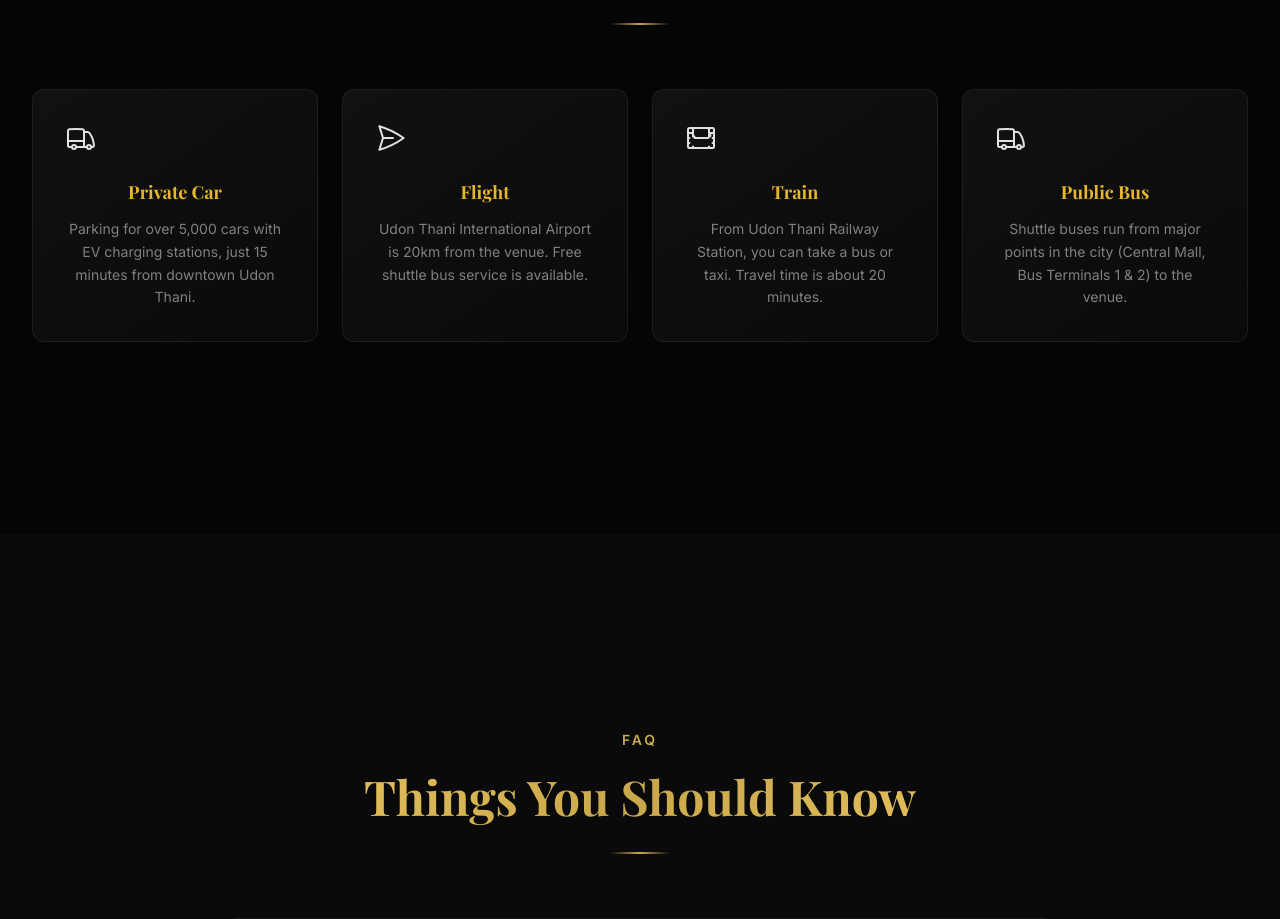
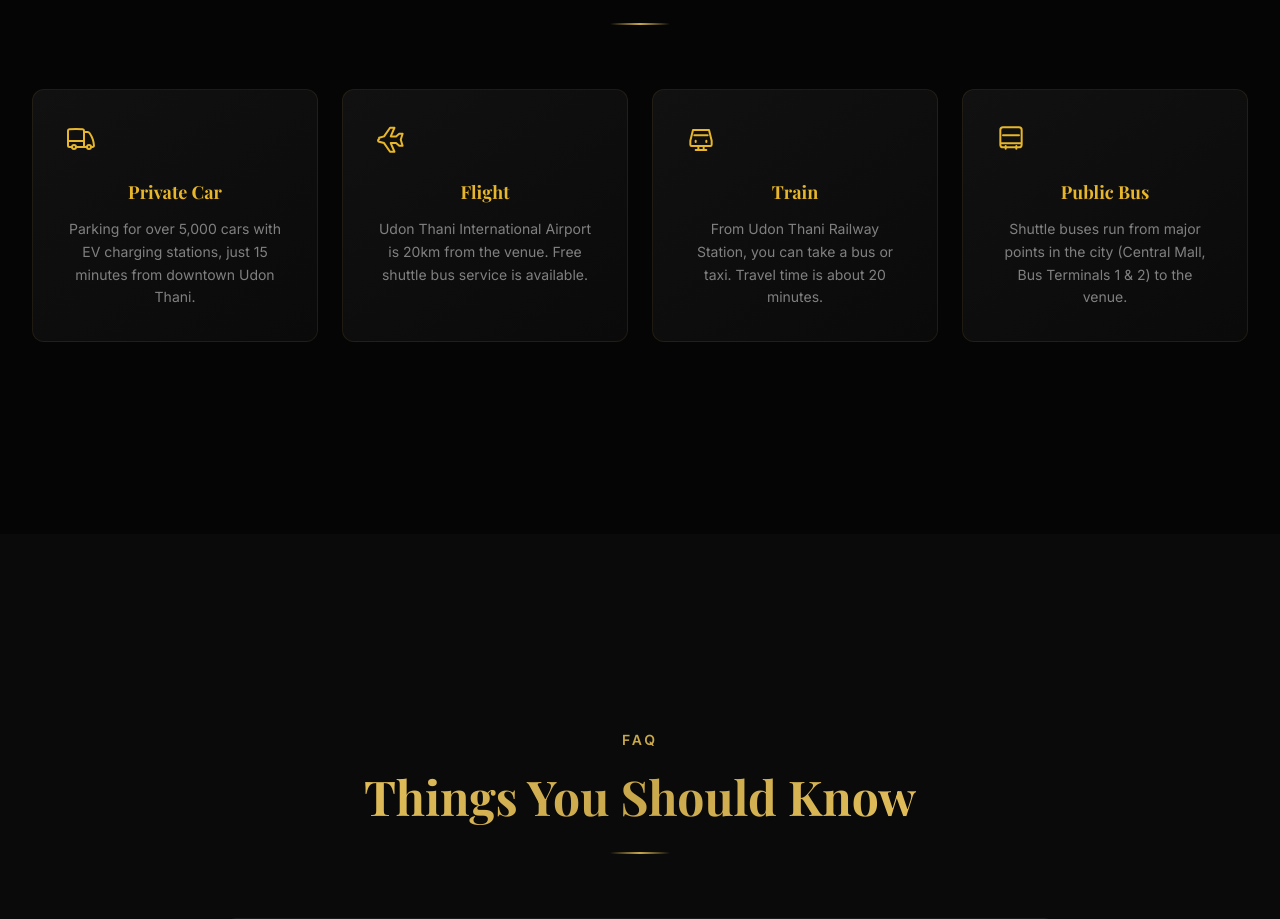
Before and after one commit to Birdie-1/horticutural-expo-2026, a React (Vite) app: page /#/about in a window 1280 px wide. Shown: the part 2780-3699 px from the top of the page. Built offline with nearby package versions, Linux system fonts and the light colour scheme; a web font is replaced by a local one.

Commit message:
fix(ui): update transport icons to be more recognizable and gold colored

```diff
--- a/src/pages/AboutPage.tsx
+++ b/src/pages/AboutPage.tsx
@@ -16,22 +16,26 @@ export default function AboutPage() {
 
   const travelModes: TransportMode[] = [
     {
-      icon: <svg className="w-8 h-8" fill="none" viewBox="0 0 24 24" stroke="currentColor" strokeWidth={1.5}><path strokeLinecap="round" strokeLinejoin="round" d="M8.25 18.75a1.5 1.5 0 01-3 0m3 0a1.5 1.5 0 00-3 0m3 0h6m-9 0H3.375a1.125 1.125 0 01-1.125-1.125V14.25m17.25 4.5a1.5 1.5 0 01-3 0m3 0a1.5 1.5 0 00-3 0m3 0h1.125c.621 0 1.129-.504 1.09-1.124a17.902 17.902 0 00-3.213-9.193 2.056 2.056 0 00-1.58-.86H14.25M16.5 18.75h-2.25m0-11.177v-.958c0-.568-.422-1.048-.987-1.106a48.554 48.554 0 00-10.026 0 1.106 1.106 0 00-.987 1.106v7.635m12-6.677v6.677m0 4.5v-4.5m0 0h-12" /></svg>,
+      // Car Icon
+      icon: <svg className="w-8 h-8 text-gold-400" fill="none" viewBox="0 0 24 24" stroke="currentColor" strokeWidth={1.5}><path strokeLinecap="round" strokeLinejoin="round" d="M8.25 18.75a1.5 1.5 0 01-3 0m3 0a1.5 1.5 0 00-3 0m3 0h6m-9 0H3.375a1.125 1.125 0 01-1.125-1.125V14.25m17.25 4.5a1.5 1.5 0 01-3 0m3 0a1.5 1.5 0 00-3 0m3 0h1.125c.621 0 1.129-.504 1.09-1.124a17.902 17.902 0 00-3.213-9.193 2.056 2.056 0 00-1.58-.86H14.25M16.5 18.75h-2.25m0-11.177v-.958c0-.568-.422-1.048-.987-1.106a48.554 48.554 0 00-10.026 0 1.106 1.106 0 00-.987 1.106v7.635m12-6.677v6.677m0 4.5v-4.5m0 0h-12" /></svg>,
       titleKey: 'travelCar',
       descKey: 'travelCarDesc'
     },
     {
-      icon: <svg className="w-8 h-8" fill="none" viewBox="0 0 24 24" stroke="currentColor" strokeWidth={1.5}><path strokeLinecap="round" strokeLinejoin="round" d="M6 12L3.269 3.126A59.768 59.768 0 0121.485 12 59.77 59.77 0 013.27 20.876L5.999 12zm0 0h7.5" /></svg>,
+      // Airplane Icon
+      icon: <svg className="w-8 h-8 text-gold-400" fill="none" viewBox="0 0 24 24" stroke="currentColor" strokeWidth={1.5}><path strokeLinecap="round" strokeLinejoin="round" d="M3.1 11.8l3.7-1 4.5-6.5h3.3l-2.8 6.5h4l2.4-2h2.5l-1.4 4.5 1.4 4.5h-2.5l-2.4-2h-4l2.8 6.5h-3.3l-4.5-6.5-3.7-1c-1.1-.3-1.1-1.7 0-2z" /></svg>,
       titleKey: 'travelFlight',
       descKey: 'travelFlightDesc'
     },
     {
-      icon: <svg className="w-8 h-8" fill="none" viewBox="0 0 24 24" stroke="currentColor" strokeWidth={1.5}><path strokeLinecap="round" strokeLinejoin="round" d="M3.375 19.5h17.25m-17.25 0a1.125 1.125 0 01-1.125-1.125M3.375 19.5h1.5C5.496 19.5 6 18.996 6 18.375m-3.75 0V5.625m0 12.75v-1.5c0-.621.504-1.125 1.125-1.125m18.375 2.625V5.625m0 12.75c0 .621-.504 1.125-1.125 1.125m1.125-1.125v-1.5c0-.621-.504-1.125-1.125-1.125m0 3.75h-1.5A1.125 1.125 0 0118 18.375M20.625 4.5H3.375m17.25 0c.621 0 1.125.504 1.125 1.125M20.625 4.5h-1.5C18.504 4.5 18 5.004 18 5.625m3.75 0v1.5c0 .621-.504 1.125-1.125 1.125M3.375 4.5c-.621 0-1.125.504-1.125 1.125M3.375 4.5h1.5C5.496 4.5 6 5.004 6 5.625m-3.75 0v1.5c0 .621.504 1.125 1.125 1.125m0 0h1.5m-1.5 0c-.621 0-1.125.504-1.125 1.125v1.5c0 .621.504 1.125 1.125 1.125m1.5-3.75C5.496 8.25 6 7.746 6 7.125v-1.5M4.875 8.25C5.496 8.25 6 8.754 6 9.375v1.5m0-5.25v5.25m0-5.25C6 5.004 6.504 4.5 7.125 4.5h9.75c.621 0 1.125.504 1.125 1.125m1.125 2.625h1.5m-1.5 0A1.125 1.125 0 0118 7.125v-1.5m1.125 2.625c-.621 0-1.125.504-1.125 1.125v1.5m2.625-2.625c.621 0 1.125.504 1.125 1.125v1.5c0 .621-.504 1.125-1.125 1.125M18 5.625v5.25m0-5.25C18 5.004 17.496 4.5 16.875 4.5H7.125M18 10.875V7.125m0 3.75c0 .621-.504 1.125-1.125 1.125H7.125m10.875-1.125c.621 0 1.125-.504 1.125-1.125m-12 1.125c-.621 0-1.125-.504-1.125-1.125m1.125 1.125A1.125 1.125 0 016 9.375" /></svg>,
+      // Train Icon
+      icon: <svg className="w-8 h-8 text-gold-400" fill="none" viewBox="0 0 24 24" stroke="currentColor" strokeWidth={1.5}><path strokeLinecap="round" strokeLinejoin="round" d="M8 21h8M10 21v-3M14 21v-3M4 14l2-8h12l2 8v3a1 1 0 01-1 1H5a1 1 0 01-1-1v-3zm3-4h10M8 14v1m8-1v1" /></svg>,
       titleKey: 'travelTrain',
       descKey: 'travelTrainDesc'
     },
     {
-      icon: <svg className="w-8 h-8" fill="none" viewBox="0 0 24 24" stroke="currentColor" strokeWidth={1.5}><path strokeLinecap="round" strokeLinejoin="round" d="M8.25 18.75a1.5 1.5 0 01-3 0m3 0a1.5 1.5 0 00-3 0m3 0h6m-9 0H3.375a1.125 1.125 0 01-1.125-1.125V14.25m17.25 4.5a1.5 1.5 0 01-3 0m3 0a1.5 1.5 0 00-3 0m3 0h1.125c.621 0 1.129-.504 1.09-1.124a17.902 17.902 0 00-3.213-9.193 2.056 2.056 0 00-1.58-.86H14.25M16.5 18.75h-2.25m0-11.177v-.958c0-.568-.422-1.048-.987-1.106a48.554 48.554 0 00-10.026 0 1.106 1.106 0 00-.987 1.106v7.635m12-6.677v6.677m0 4.5v-4.5m0 0h-12" /></svg>,
+      // Bus Icon
+      icon: <svg className="w-8 h-8 text-gold-400" fill="none" viewBox="0 0 24 24" stroke="currentColor" strokeWidth={1.5}><path strokeLinecap="round" strokeLinejoin="round" d="M4 16v1a2 2 0 002 2h12a2 2 0 002-2v-1M4 16h16M4 16V6a2 2 0 012-2h12a2 2 0 012 2v10M6 10h12M8 18v2m8-2v2" /></svg>,
       titleKey: 'travelBus',
       descKey: 'travelBusDesc'
     },
```
